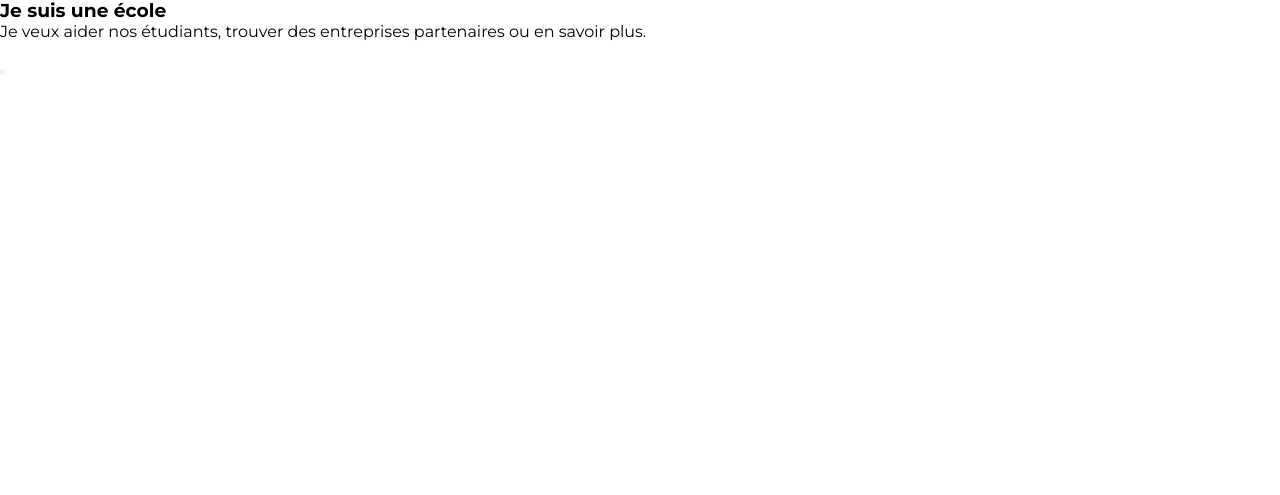
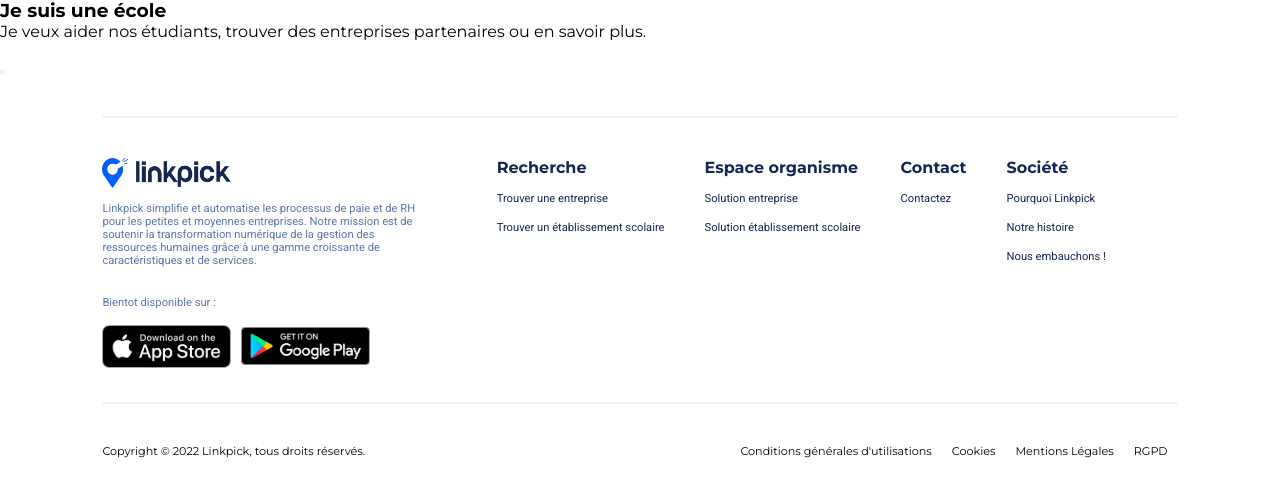
Before and after one commit to yannis-staali/linkpick, a React (Create React App) app: page / in a window 1280 px wide. Shown: the part 1134-1629 px from the top of the page. Before the commit the page ends 1210 px from the top, so only its background shows below. Built offline with nearby package versions, Linux system fonts and the light colour scheme.

Commit message:
Ajout footer

```diff
--- a/src/App.css
+++ b/src/App.css
@@ -1,20 +1,14 @@
 /* @import url('https://fonts.googleapis.com/css2?family=Poppins:ital,wght@0,100;0,200;0,300;0,500;1,300'); */
 
 @import url('https://fonts.googleapis.com/css2?family=Montserrat:wght@200;300;400;500;700&display=swap');
+@import url('https://fonts.googleapis.com/css2?family=Roboto&display=swap');
 
 * {
   box-sizing: border-box;
-    margin: 0;
-    padding: 0;
-    outline: none;
-}
-
-body {
   margin: 0;
-  /* font-family: 'Poppins', sans-serif; */
+  padding: 0;
+  outline: none;
   font-family: 'Montserrat', sans-serif;
-  -webkit-font-smoothing: antialiased;
-  -moz-osx-font-smoothing: grayscale;
 }
 
 h1, p {
@@ -43,3 +37,32 @@ a {
 
   margin-top: 200px;
 }
+
+
+/* @import url('https://fonts.googleapis.com/css2?family=Montserrat:ital,wght@0,700;0,800;1,500&display=swap'); */
+
+ :root {
+  --darkBlue : #152652;
+  --blue : #0060F9;
+  --lightBlue : #E4EEFF;
+  --orange : #FFB300;
+  font-family: 'Montserrat', sans-serif;
+  --paddingHorizontal : 5vw ;
+  -webkit-font-smoothing: antialiased;
+  -moz-osx-font-smoothing: grayscale;
+}
+
+.card-shadow {
+    border-radius: 10px;
+    background-color: white;
+}
+.box-shadow {
+    box-shadow: 0px 2px 14px 0px rgba(228,238,255,0.75);
+    -webkit-box-shadow: 0px 2px 14px 0px rgba(228,238,255,0.75);
+    -moz-box-shadow: 0px 2px 14px 0px rgba(228,238,255,0.75);
+}
+
+.global-button {
+    color: white;
+    font-family: 'Roboto', sans-serif;
+}
--- /dev/null
+++ b/src/components/Footer.css
@@ -0,0 +1,120 @@
+#footer{
+    /* background-color: red; */
+    padding: 5vh 8vw;
+}
+
+#footer-extend {
+    padding: 0 8vw 5vh 8vw;
+}
+
+#footer::before , #footer::after {
+    content: "";
+    background-color: rgb(241, 241, 241);
+    width : 100%;
+    border-radius: 5px;
+    height: 2px;
+    display: block;
+}
+
+#footer::after {
+    margin-top : 30px;
+}
+#footer::before {
+    margin-bottom : 30px;
+}
+
+.content_footer {
+    display: flex;
+    justify-content: space-between;
+    width: 100%;
+}
+
+.right_footer {
+    display: flex;
+    justify-content: center;
+}
+
+
+
+
+.left_footer {
+    width : 30%;
+}
+.logo_footer {
+    width : 40% ;
+}
+.logo_footer img {
+    width: 100% ;
+    padding: 10px 0px;
+}
+
+.left_footer p {
+    font-size: 0.7rem;
+    font-family: 'Roboto', sans-serif;
+    color: #5D75A8 ;
+}
+
+.list-rs {
+    display: flex;
+    align-items: center;
+
+}
+.list-rs svg {
+    margin-right : 10px;
+}
+.list-rs li {
+    color: var(--blue);
+}
+.store > div {
+    display: flex;
+    align-items: center;
+}
+.store p {
+    margin-top: 0.8rem;
+}
+.bloc_img_store {
+    margin-right : 10px ;
+    width : 40%;
+}
+.bloc_img_store img {
+    width : 100%;
+}
+
+
+/* right part */
+
+.right_footer {
+    width : 70%;
+}
+.bloc-footer {
+    /* width : 25%; */
+    color: var(--darkBlue);
+    padding: 10px;
+    margin : 0px 10px;
+}
+.bloc-footer p {
+    font-family: 'Roboto', sans-serif;
+    font-size : 0.7rem;
+}
+.bloc-footer h3{
+    font-size : 1rem;
+    padding-bottom: 15px;
+}
+
+/* style copyright */
+
+#footer-extend {
+    font-size : 0.7rem;
+    display : flex;
+    justify-content: space-between;
+    align-items: center;
+}
+
+#footer-extend ul {
+    display : flex;
+    align-items: center;
+}
+
+#footer-extend li {
+    margin : 0px 10px ;
+}
--- /dev/null
+++ b/src/components/Footer.js
@@ -0,0 +1,79 @@
+import React from 'react';
+import logoLinckpick from '../images/Logo_linkpick.png';
+import AppleStore from '../images/apple-store.svg';
+import PlayStore from '../images/google-play.svg';
+import './Footer.css';
+// import FacebookIcon from '@material-ui/icons/Facebook';
+// import InstagramIcon from '@material-ui/icons/Instagram';
+// import LinkedInIcon from '@material-ui/icons/LinkedIn';
+
+export const Footer = () => {
+    return(
+        <div>
+            <section id="footer">
+                <div className="content_footer">
+                    <div className="left_footer">
+                        <div className="logo_footer">
+                            <img src={logoLinckpick} alt="logo_linkpick" />
+                        </div>
+                        <p>Linkpick simplifie et automatise les processus de paie et de RH
+                            pour les petites et moyennes entreprises. Notre mission est de
+                            soutenir la transformation numérique de la gestion
+                            des ressources humaines grâce à une gamme croissante de
+                            caractéristiques et de services.
+                        </p>
+                        <ul class="list-rs">
+                            {/* <li><LinkedInIcon /></li>
+                            <li><FacebookIcon /></li>
+                            <li><InstagramIcon /></li> */}
+                        </ul>
+                        <div className="store">
+                            <p> Bientot disponible sur :</p>
+                            <div>
+                                <div class="bloc_img_store">
+                                    <img src={AppleStore} alt="apple-store" />
+                                </div>
+                                <div class="bloc_img_store">
+                                    <img src={PlayStore} alt="play-store" />
+                                </div>
+                            </div>
+                        </div>
+                    </div>
+                    <div class="right_footer">
+                        <div className="bloc-footer">
+                            <h3>Recherche</h3>
+                            <p>Trouver une entreprise</p>
+                            <p>Trouver un établissement scolaire</p>
+                        </div>
+                        <div className="bloc-footer">
+                            <h3>Espace organisme</h3>
+                            <p>Solution entreprise</p>
+                            <p>Solution établissement scolaire</p>
+                        </div>
+                        <div className="bloc-footer">
+                            <h3>Contact</h3>
+                            <p>Contactez</p>
+                        </div>
+                        <div className="bloc-footer">
+                            <h3>Société</h3>
+                            <p>Pourquoi Linkpick</p>
+                            <p>Notre histoire</p>
+                            <p>Nous embauchons !</p>
+                        </div>
+                    </div>
+                </div>
+            </section>
+            <section id="footer-extend">
+                <div className="copyright">
+                    Copyright © 2022 Linkpick, tous droits réservés.
+                </div>
+                <ul>
+                    <li>Conditions générales d'utilisations</li>
+                    <li>Cookies</li>
+                    <li>Mentions Légales </li>
+                    <li> RGPD </li>
+                </ul>
+            </section>
+        </div>
+    )
+}
--- a/src/components/Index.js
+++ b/src/components/Index.js
@@ -1,12 +1,14 @@
 import React from 'react';
 import Section1 from './landing/Section_1';
 import Section4 from './landing/Section_4';
+import {Footer} from './Footer';
 
 function Index() {
     return (
     <div>
         <Section1 />
         <Section4 />
+        <Footer />
     </div>
     )
 }
```
Also changed, not shown: src/images/apple-store.svg (added), src/images/google-play.svg (added).
